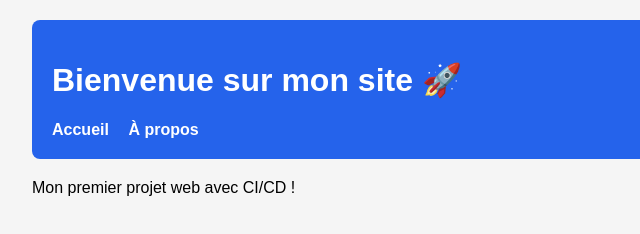
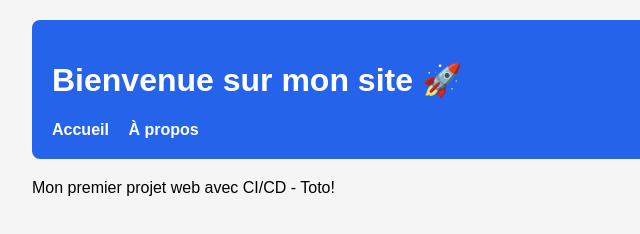
Before and after one commit to sdan99/site-beta, a plain HTML site: page index.html in a window 1280 px wide. Shown: the full height of the page, 208-848 px from the left. Drawn offline with Linux system fonts and the light colour scheme.

Commit message:
Update index.html

```diff
--- a/index.html
+++ b/index.html
@@ -15,7 +15,7 @@
     </nav>
   </header>
   <main>
-    <p>Mon premier projet web avec CI/CD !</p>
+    <p>Mon premier projet web avec CI/CD - Toto!</p>
   </main>
 </body>
 </html>
```
